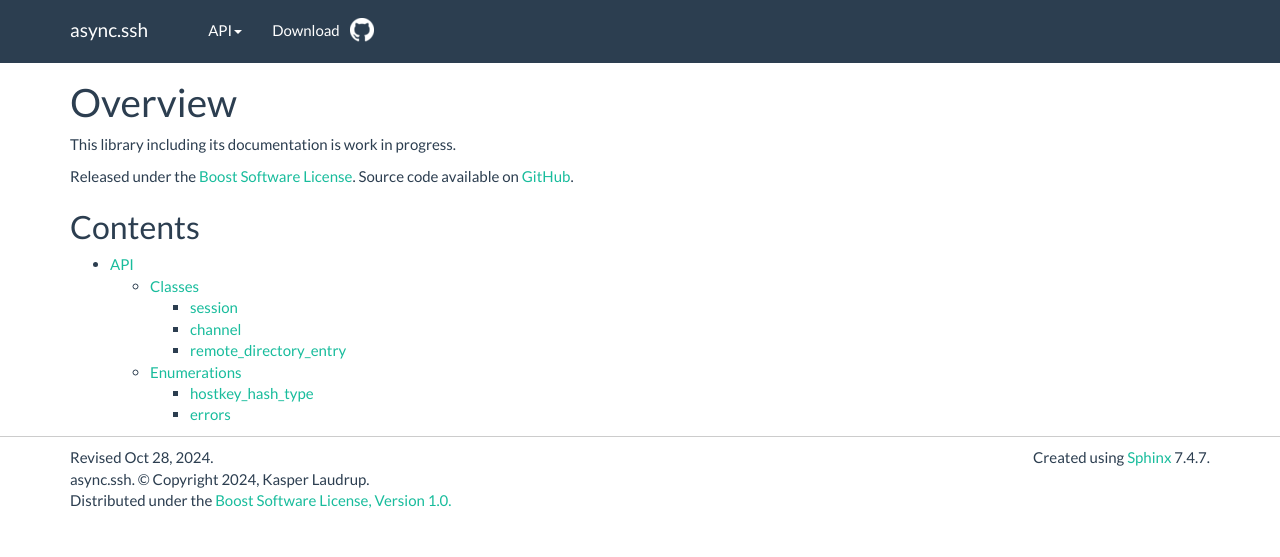
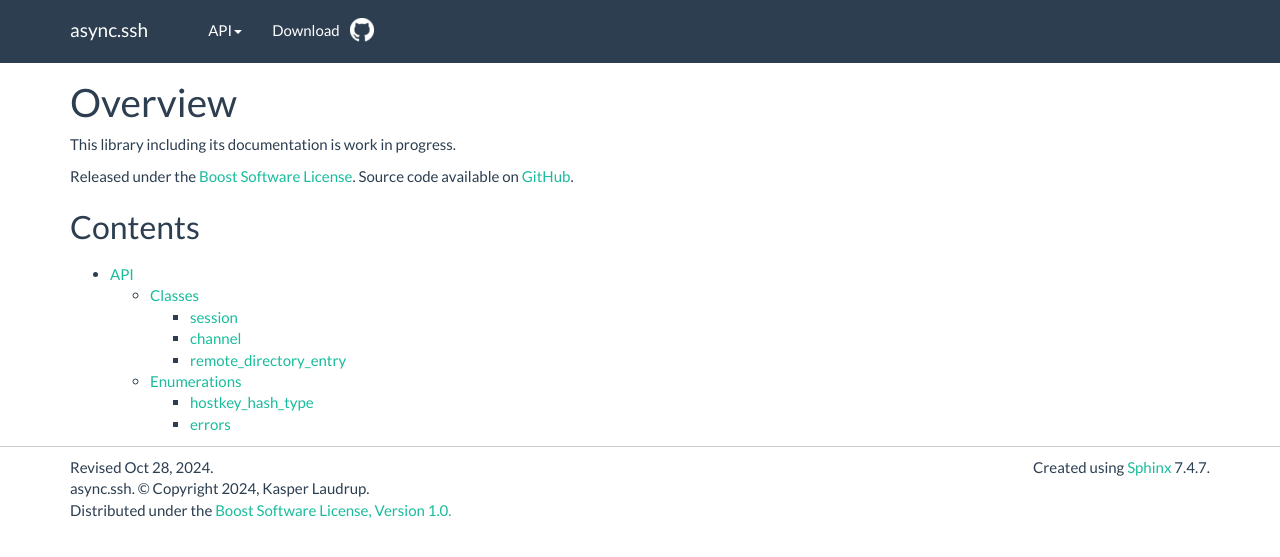
Before and after one commit to laudrup/async-ssh, a Sphinx documentation site: the page built from doc/index.rst, in a window 1280 px wide. Shown: the top 557 px of the page. Built offline with Sphinx 7.4.7, drawn with Linux system fonts in a browser that asks for light colours; the version number could not be read and is left out.

Commit message:
Fix name of CSS file
We cannot use - in python variables names so rename the CSS correctly.

```diff
--- a/doc/CMakeLists.txt
+++ b/doc/CMakeLists.txt
@@ -48,7 +48,7 @@
 		${SPHINX_SOURCE} ${SPHINX_BUILD}
 	WORKING_DIRECTORY ${CMAKE_CURRENT_BINARY_DIR}
 	DEPENDS
-    ${CMAKE_CURRENT_SOURCE_DIR}/static/async-ssh.css
+    ${CMAKE_CURRENT_SOURCE_DIR}/static/async_ssh.css
     ${CMAKE_CURRENT_SOURCE_DIR}/templates/layout.html
     ${CMAKE_CURRENT_SOURCE_DIR}/templates/navbar.html
     ${CMAKE_CURRENT_SOURCE_DIR}/extensions/toctree_elements.py
--- /dev/null
+++ b/doc/static/async_ssh.css
@@ -0,0 +1,38 @@
+.dropdown-menu > li > a {
+    text-transform: none;
+}
+
+.content {
+    max-width: 1000px !important;
+}
+
+h2 {
+    margin-bottom: 20px;
+}
+
+dl:not(.field-list) {
+    border-bottom: 1px solid #cccccc;
+    width: auto;
+    display: block;
+    padding-bottom: 20px;
+}
+
+dl:not(.field-list) > dt {
+    border-radius: 4px;
+    border: 1px solid #d5d5d5;
+    width: auto;
+    display: block;
+    padding: 10px 15px;
+    margin-bottom: 20px;
+    width: auto;
+    display: block;
+}
+
+dl > dd {
+    margin-left: 30px;
+}
+
+div.admonition.note.alert.alert-info {
+    background: #3498db80;
+    color: #707070;
+}
```
Also changed, not shown: doc/static/async-ssh.css (deleted, +0 -7 lines).
